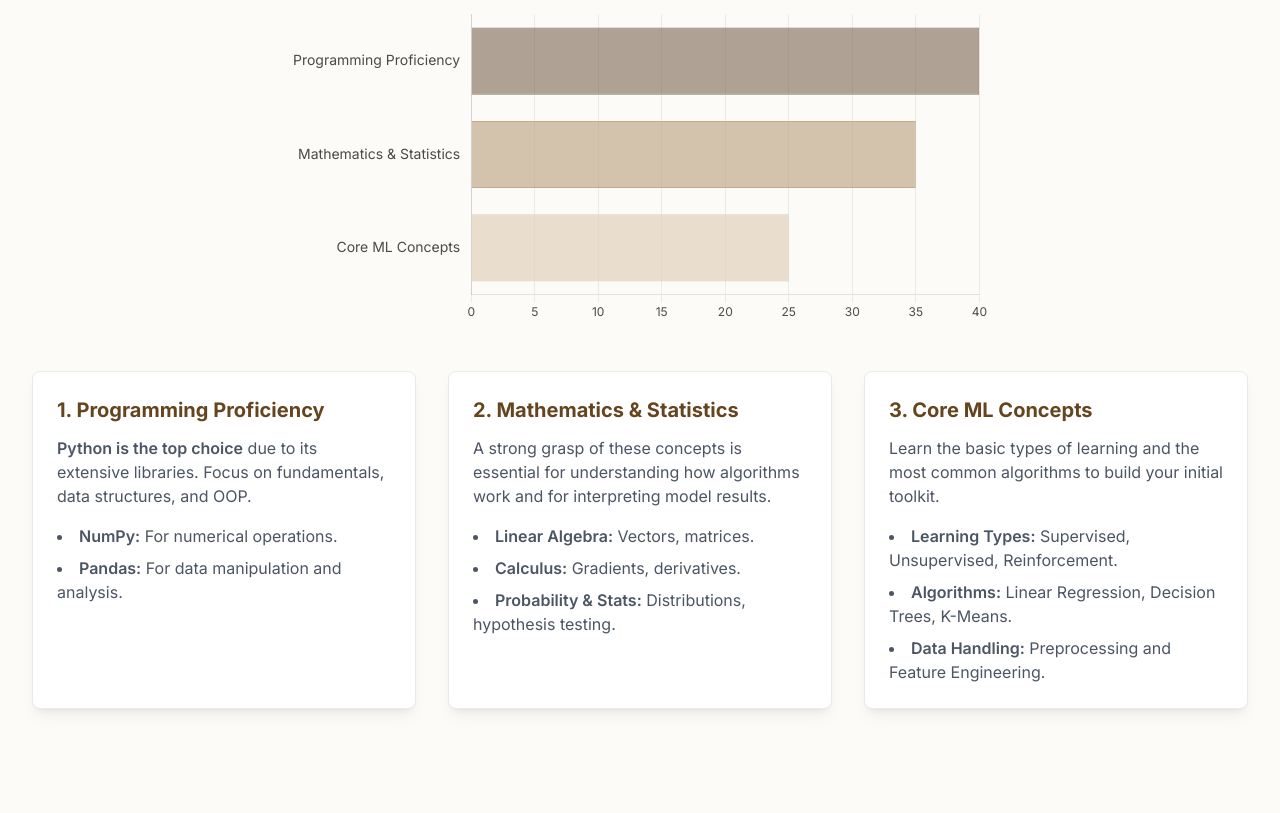
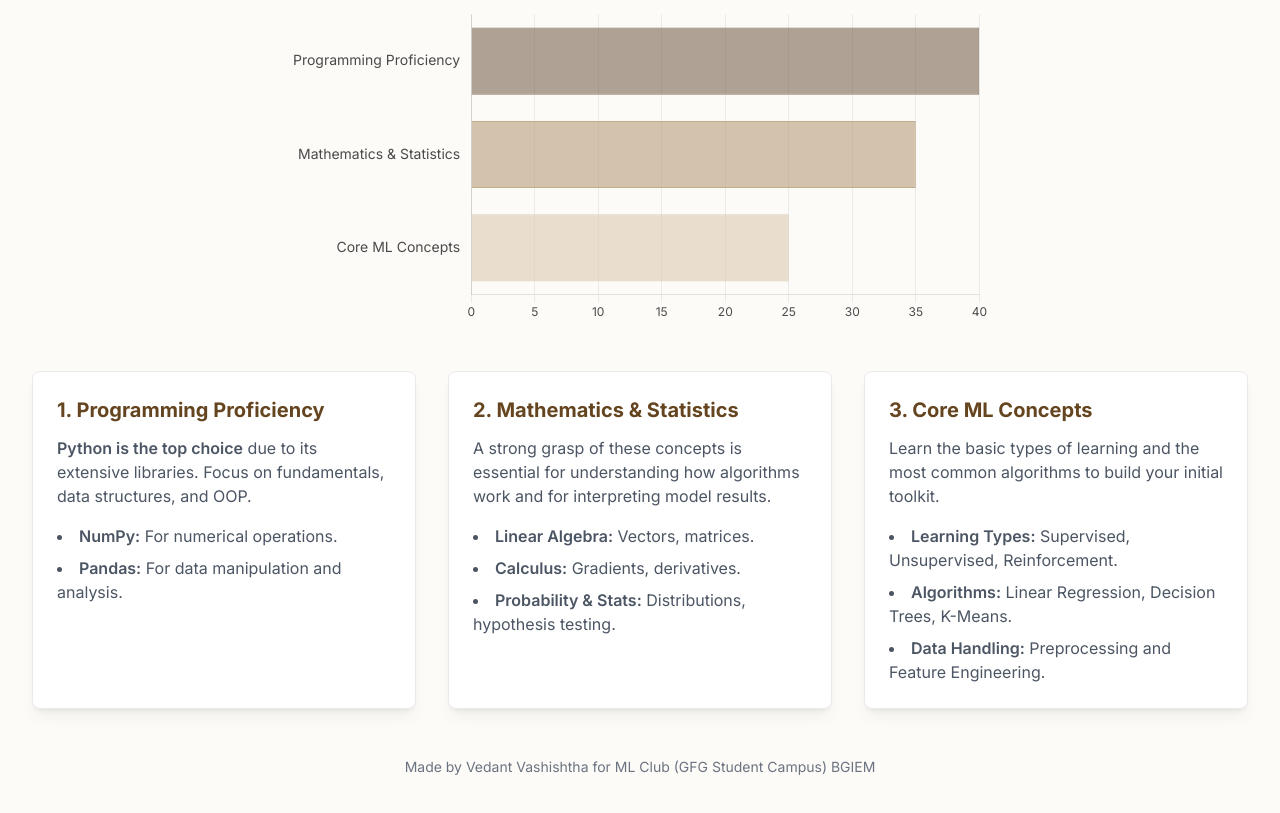
Before and after one commit to VedantVas/ML_RaodMap, a plain HTML site: page index.html in a window 1280 px wide. Shown: the part 457-1270 px from the top of the page. Before the commit the page ends 1214 px from the top, so only its background shows below. Drawn offline with nearby package versions, Linux system fonts and the light colour scheme.

Commit message:
index.html

```diff
--- a/index.html
+++ b/index.html
@@ -208,6 +208,10 @@
             </section>
 
         </main>
+
+        <footer class="mt-12 text-center text-gray-500 text-sm">
+            <p>Made by Vedant Vashishtha for ML Club (GFG Student Campus) BGIEM</p>
+        </footer>
     </div>
 
     <script>
```
